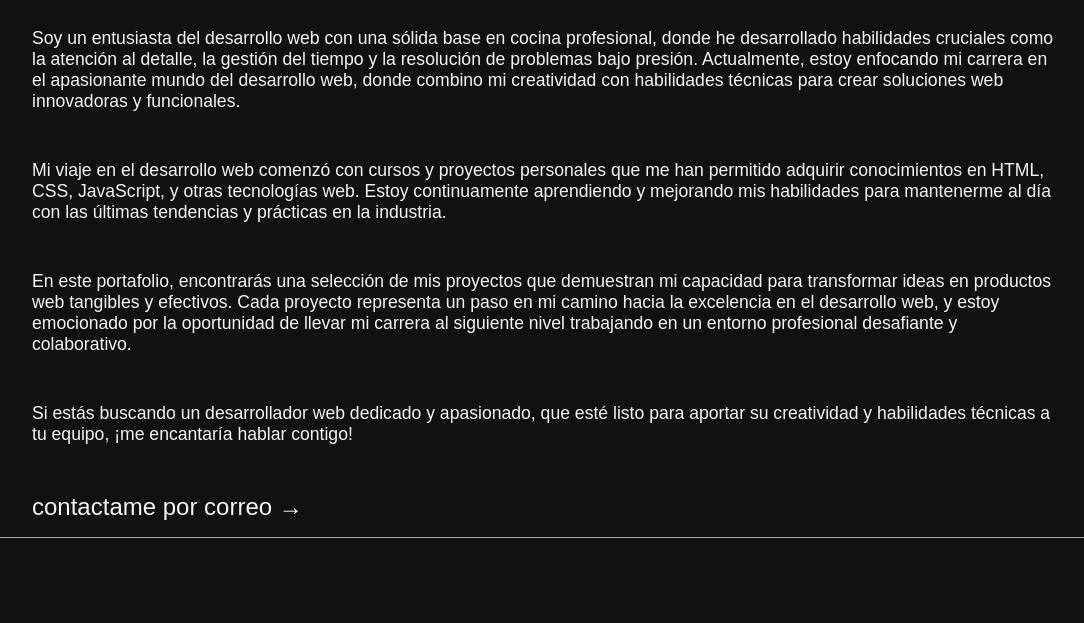
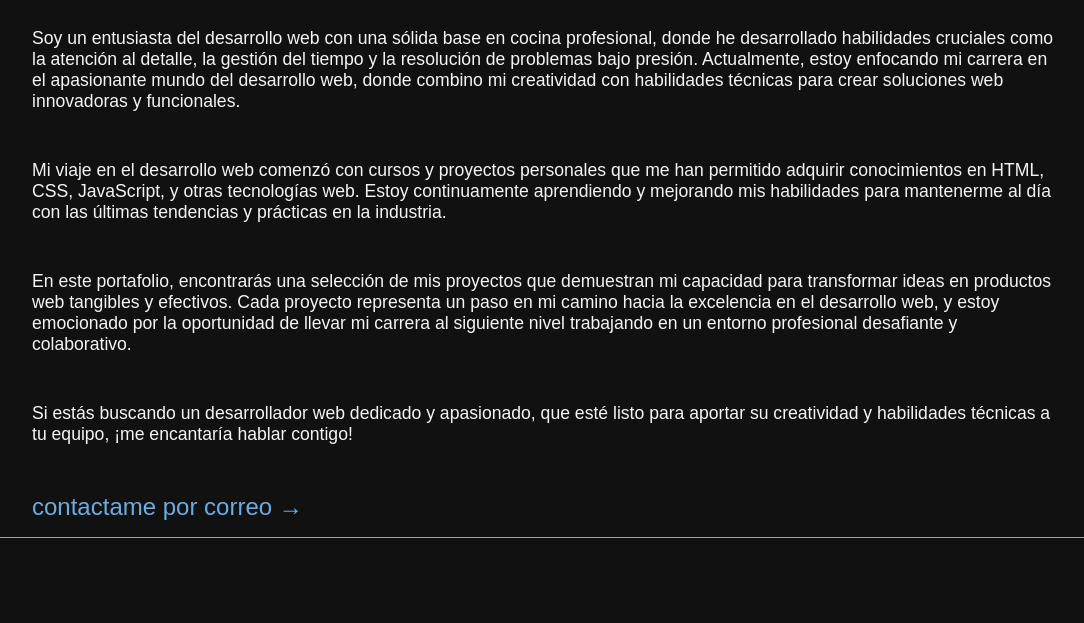
Before and after one commit to IgnacioP46/Porfolio, a website built with Vite: page index.html in a window 1280 px wide. In both pictures the pointer is over the link "contactame por correo →". Shown: the part 381-1004 px from the top of the page, without its empty margins (96-1180 px from the left). Built offline with nearby package versions, Linux system fonts and the light colour scheme.

Commit message:
Home.css

```diff
--- a/pages/Home.css
+++ b/pages/Home.css
@@ -7,6 +7,14 @@
     align-items: flex-start;
     gap: 3rem;
     margin-top: 60px;
+  }
+
+.home > a {
+    transition: all 0.3s ease-in-out;
+  }
+
+  .home > a:hover {
+    color: var(--highlight);
   }
 
   @media (max-width: 700px) {
```
